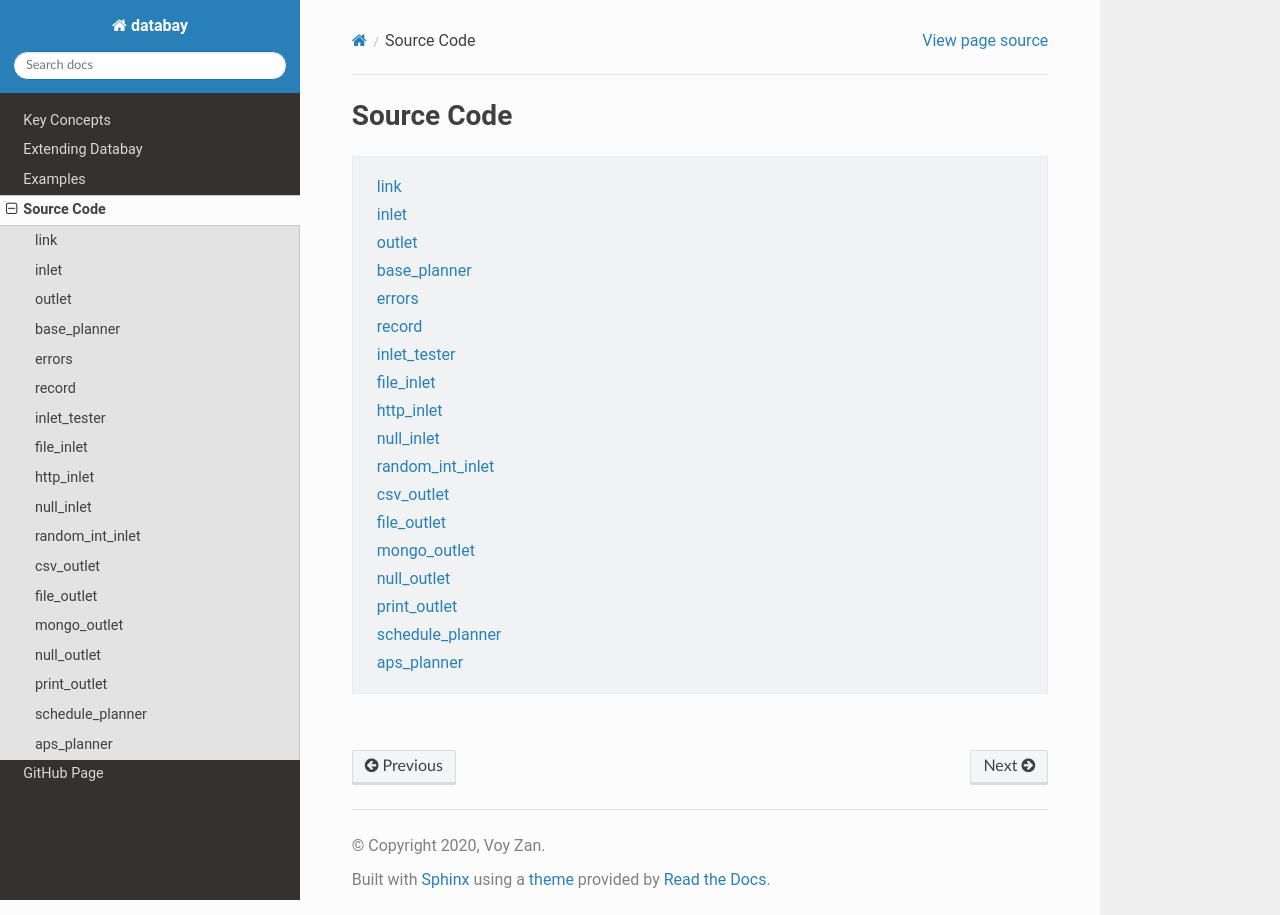
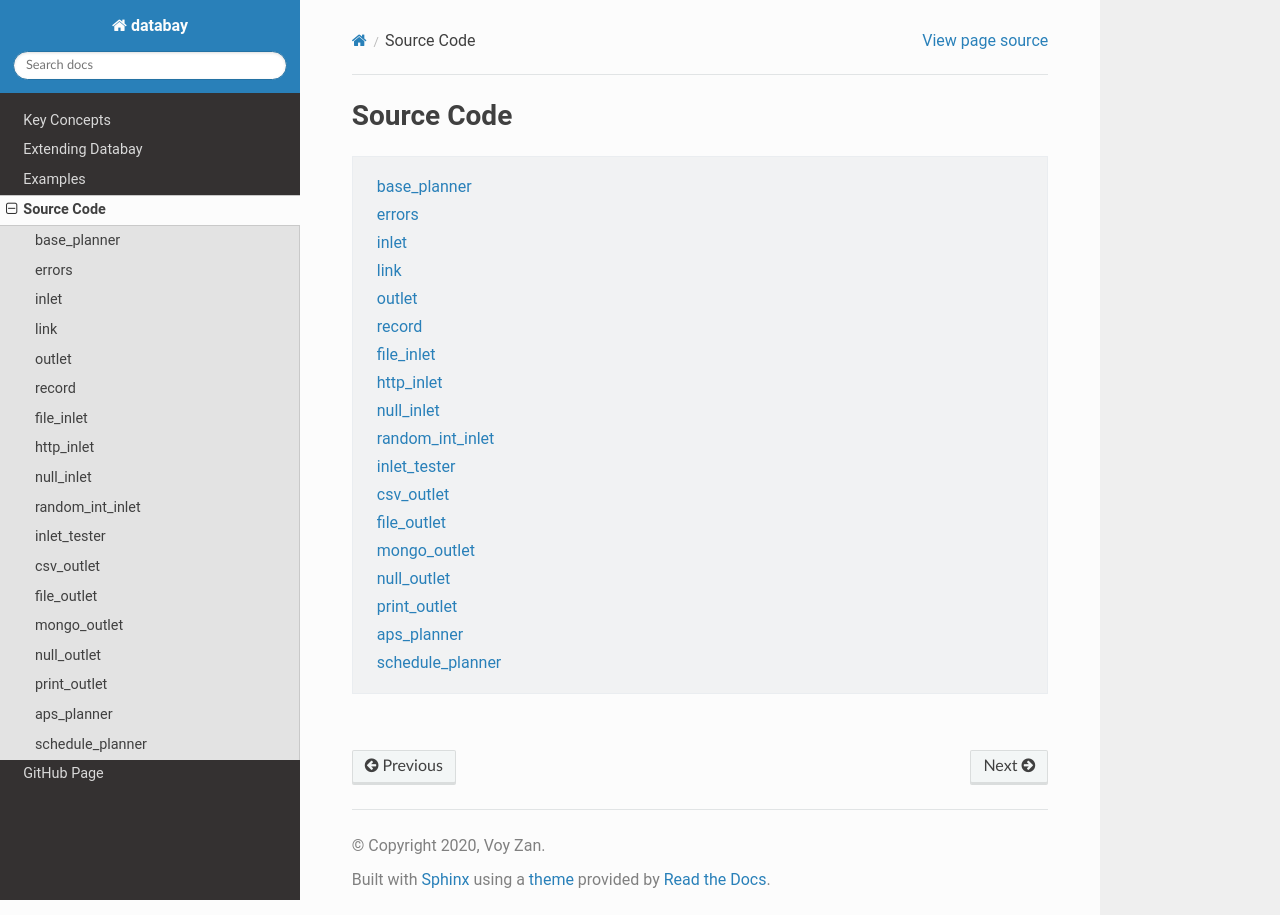
Before and after one commit to Voyz/databay, a Sphinx documentation site: the page built from docs/source/_modules/index.rst, in a window 1280 px wide. Built offline with Sphinx 7.4.7 and the Read the Docs theme 2.0.0, drawn with Linux system fonts in a browser that asks for light colours; pages that are not in the unit, such as notebooks, are missing from menus.

```diff
--- a/docs/source/_modules/index.rst
+++ b/docs/source/_modules/index.rst
@@ -7,21 +7,21 @@ Source Code
 .. toctree::
   :maxdepth: 1
 
-  link <databay/link>
-  inlet <databay/inlet>
-  outlet <databay/outlet>
   base_planner <databay/base_planner>
   errors <databay/errors>
+  inlet <databay/inlet>
+  link <databay/link>
+  outlet <databay/outlet>
   record <databay/record>
-  inlet_tester <databay/misc/inlet_tester>
   file_inlet <databay/inlets/file_inlet>
   http_inlet <databay/inlets/http_inlet>
   null_inlet <databay/inlets/null_inlet>
   random_int_inlet <databay/inlets/random_int_inlet>
+  inlet_tester <databay/misc/inlet_tester>
   csv_outlet <databay/outlets/csv_outlet>
   file_outlet <databay/outlets/file_outlet>
   mongo_outlet <databay/outlets/mongo_outlet>
   null_outlet <databay/outlets/null_outlet>
   print_outlet <databay/outlets/print_outlet>
+  aps_planner <databay/planners/aps_planner>
   schedule_planner <databay/planners/schedule_planner>
-  aps_planner <databay/planners/aps_planner>
```
